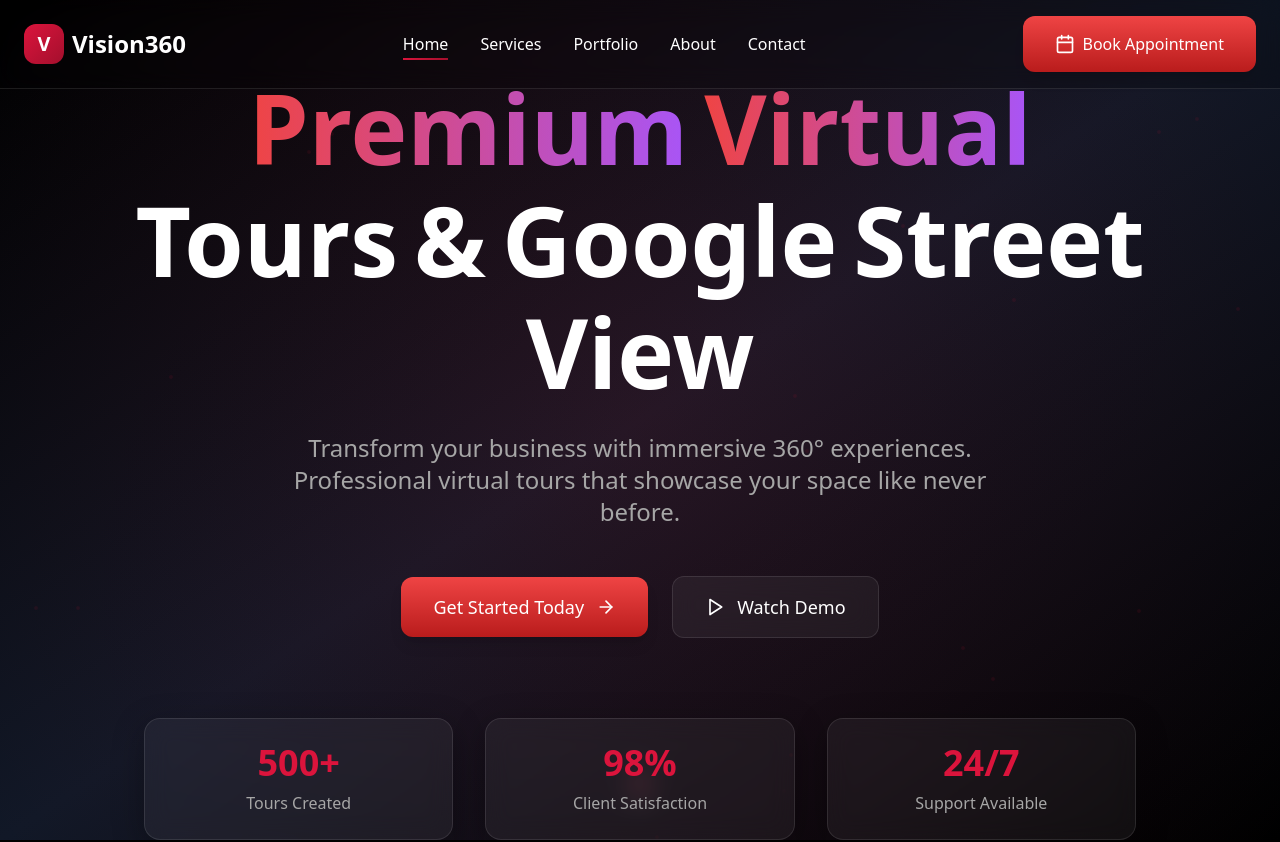
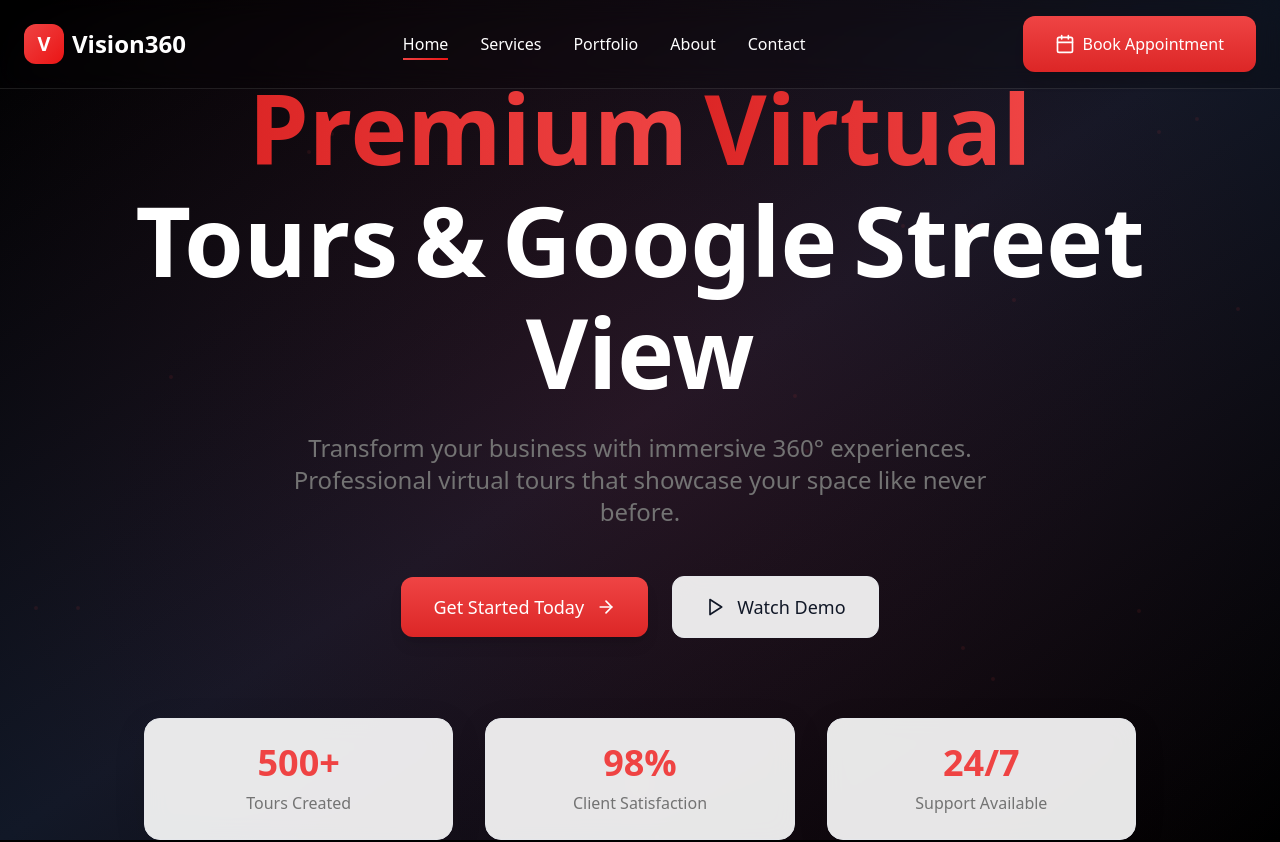
Before and after one commit to thiyo-de/vision360-nubien-style, a React (Vite) app: page / in a window 1280 px wide. Shown: the top 842 px of the page. Built offline with nearby package versions, Linux system fonts and the light colour scheme; a web font is replaced by a local one.

Commit message:
Fix: Update theme to white and red

```diff
--- a/src/index.css
+++ b/src/index.css
@@ -8,54 +8,54 @@ All colors MUST be HSL for perfect theming.
 
 @layer base {
   :root {
-    /* Core Colors */
-    --background: 0 0% 0%;
-    --foreground: 0 0% 100%;
+    /* Core Colors - White & Red Professional Theme */
+    --background: 0 0% 100%;
+    --foreground: 0 0% 11%;
 
-    --card: 0 0% 5%;
-    --card-foreground: 0 0% 100%;
+    --card: 0 0% 98%;
+    --card-foreground: 0 0% 11%;
 
-    --popover: 0 0% 8%;
-    --popover-foreground: 0 0% 100%;
+    --popover: 0 0% 100%;
+    --popover-foreground: 0 0% 11%;
 
-    /* Brand Colors - Netflix Red Theme */
-    --primary: 348 83% 47%;
+    /* Brand Colors - Professional Red */
+    --primary: 0 84% 60%;
     --primary-foreground: 0 0% 100%;
-    --primary-glow: 348 83% 60%;
+    --primary-glow: 0 84% 70%;
 
-    --secondary: 0 0% 12%;
-    --secondary-foreground: 0 0% 100%;
+    --secondary: 0 0% 96%;
+    --secondary-foreground: 0 0% 11%;
 
-    --muted: 0 0% 15%;
-    --muted-foreground: 0 0% 65%;
+    --muted: 0 0% 96%;
+    --muted-foreground: 0 0% 45%;
 
-    --accent: 348 83% 47%;
+    --accent: 0 84% 60%;
     --accent-foreground: 0 0% 100%;
 
     /* Gradients */
-    --gradient-primary: linear-gradient(135deg, hsl(348 83% 47%), hsl(348 83% 35%));
-    --gradient-secondary: linear-gradient(135deg, hsl(348 83% 47%), hsl(295 100% 39%));
-    --gradient-border: linear-gradient(135deg, hsl(348 83% 47% / 0.6), hsl(295 100% 39% / 0.6));
-    --gradient-glass: linear-gradient(135deg, hsl(0 0% 100% / 0.1), hsl(0 0% 100% / 0.05));
+    --gradient-primary: linear-gradient(135deg, hsl(0 84% 60%), hsl(0 84% 50%));
+    --gradient-secondary: linear-gradient(135deg, hsl(0 84% 60%), hsl(0 74% 50%));
+    --gradient-border: linear-gradient(135deg, hsl(0 84% 60% / 0.8), hsl(0 74% 50% / 0.8));
+    --gradient-glass: linear-gradient(135deg, hsl(0 0% 100% / 0.9), hsl(0 0% 100% / 0.7));
 
     /* Glass Effects */
-    --glass-bg: hsl(0 0% 100% / 0.05);
-    --glass-border: hsl(0 0% 100% / 0.1);
-    --glass-shadow: 0 8px 32px hsl(0 0% 0% / 0.3);
+    --glass-bg: hsl(0 0% 100% / 0.9);
+    --glass-border: hsl(0 0% 90%);
+    --glass-shadow: 0 8px 32px hsl(0 0% 0% / 0.1);
 
     /* Shadows & Glows */
-    --shadow-elegant: 0 20px 40px -10px hsl(0 0% 0% / 0.5);
-    --shadow-glow: 0 0 40px hsl(348 83% 47% / 0.4);
-    --shadow-glow-hover: 0 0 60px hsl(348 83% 47% / 0.6);
+    --shadow-elegant: 0 20px 40px -10px hsl(0 0% 0% / 0.1);
+    --shadow-glow: 0 0 40px hsl(0 84% 60% / 0.3);
+    --shadow-glow-hover: 0 0 60px hsl(0 84% 60% / 0.4);
 
     /* Interactive States */
     --hover-scale: 1.05;
     --hover-tilt: 2deg;
 
     /* Borders & Inputs */
-    --border: hsl(0 0% 20%);
-    --input: hsl(0 0% 15%);
-    --ring: hsl(348 83% 47%);
+    --border: hsl(0 0% 85%);
+    --input: hsl(0 0% 96%);
+    --ring: hsl(0 84% 60%);
 
     --radius: 12px;
 
@@ -98,35 +98,35 @@ All colors MUST be HSL for perfect theming.
   }
 
   ::-webkit-scrollbar-track {
-    background: hsl(0 0% 5%);
+    background: hsl(0 0% 96%);
   }
 
   ::-webkit-scrollbar-thumb {
-    background: linear-gradient(180deg, hsl(348 83% 47%), hsl(348 83% 35%));
+    background: linear-gradient(180deg, hsl(0 84% 60%), hsl(0 84% 50%));
     border-radius: 4px;
     transition: all 0.3s ease;
   }
 
   ::-webkit-scrollbar-thumb:hover {
-    background: linear-gradient(180deg, hsl(348 83% 60%), hsl(348 83% 47%));
-    box-shadow: 0 0 10px hsl(348 83% 47% / 0.5);
+    background: linear-gradient(180deg, hsl(0 84% 70%), hsl(0 84% 60%));
+    box-shadow: 0 0 10px hsl(0 84% 60% / 0.3);
   }
 
   /* Firefox */
   html {
     scrollbar-width: thin;
-    scrollbar-color: hsl(348 83% 47%) hsl(0 0% 5%);
+    scrollbar-color: hsl(0 84% 60%) hsl(0 0% 96%);
   }
 }
 
 /* Custom Utility Classes */
 @layer components {
   .glass {
-    @apply bg-white/5 backdrop-blur-md border border-white/10;
+    @apply bg-white/90 backdrop-blur-md border border-gray-200;
   }
 
   .glass-card {
-    @apply glass rounded-2xl p-6 shadow-[0_8px_32px_rgba(0,0,0,0.3)];
+    @apply glass rounded-2xl p-6 shadow-[0_8px_32px_rgba(0,0,0,0.1)];
   }
 
   .gradient-border {
@@ -147,14 +147,14 @@ All colors MUST be HSL for perfect theming.
   }
 
   .text-gradient {
-    @apply bg-gradient-to-r from-red-500 to-purple-500 bg-clip-text text-transparent;
+    @apply bg-gradient-to-r from-red-600 to-red-500 bg-clip-text text-transparent;
   }
 
   .btn-primary {
-    @apply bg-gradient-to-b from-red-500 to-red-700 text-white font-medium px-8 py-4 rounded-xl shadow-lg hover:shadow-red-500/40 hover:shadow-2xl transition-all duration-300 hover:scale-105;
+    @apply bg-gradient-to-b from-red-500 to-red-600 text-white font-medium px-8 py-4 rounded-xl shadow-lg hover:shadow-red-500/30 hover:shadow-2xl transition-all duration-300 hover:scale-105;
   }
 
   .btn-glass {
-    @apply glass text-white font-medium px-8 py-4 rounded-xl hover:bg-white/10 transition-all duration-300 hover:scale-105;
+    @apply glass text-gray-900 font-medium px-8 py-4 rounded-xl hover:bg-white/95 transition-all duration-300 hover:scale-105;
   }
 }
```
